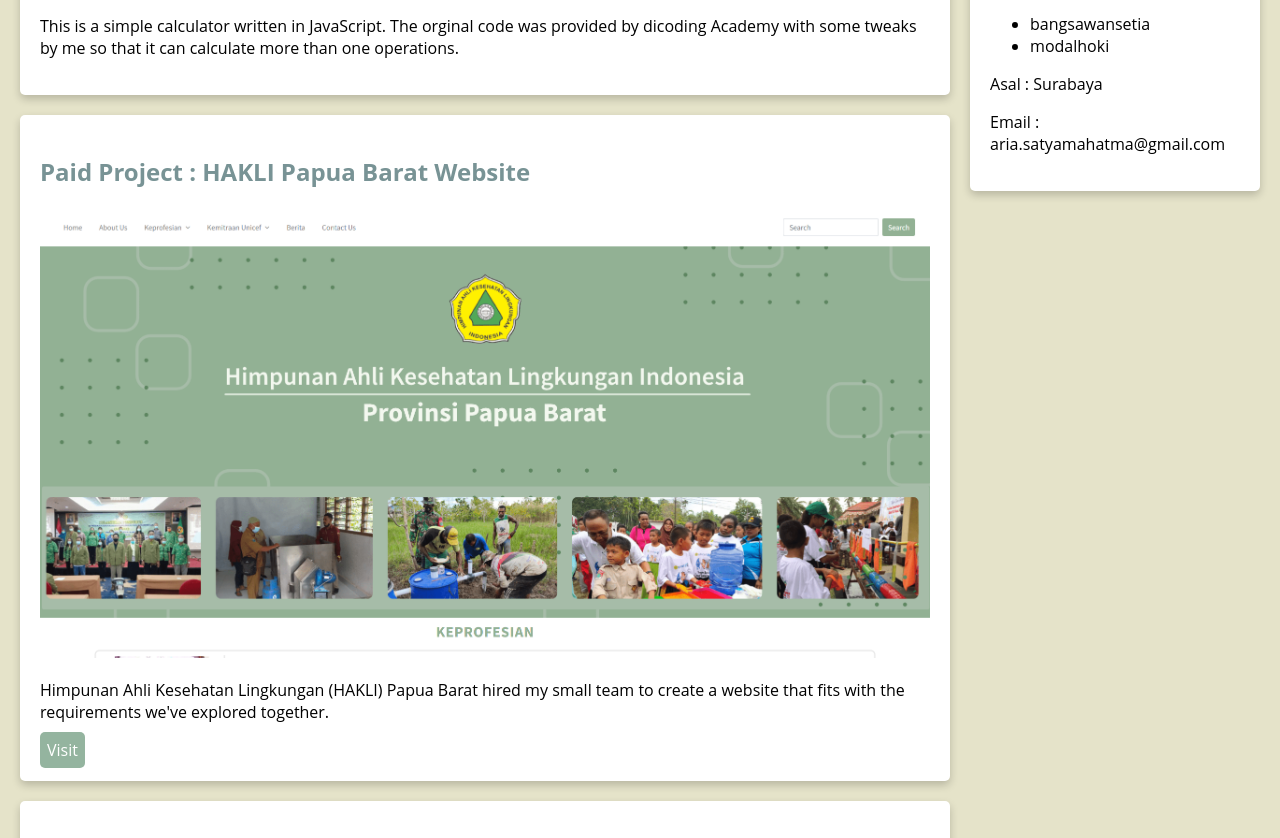
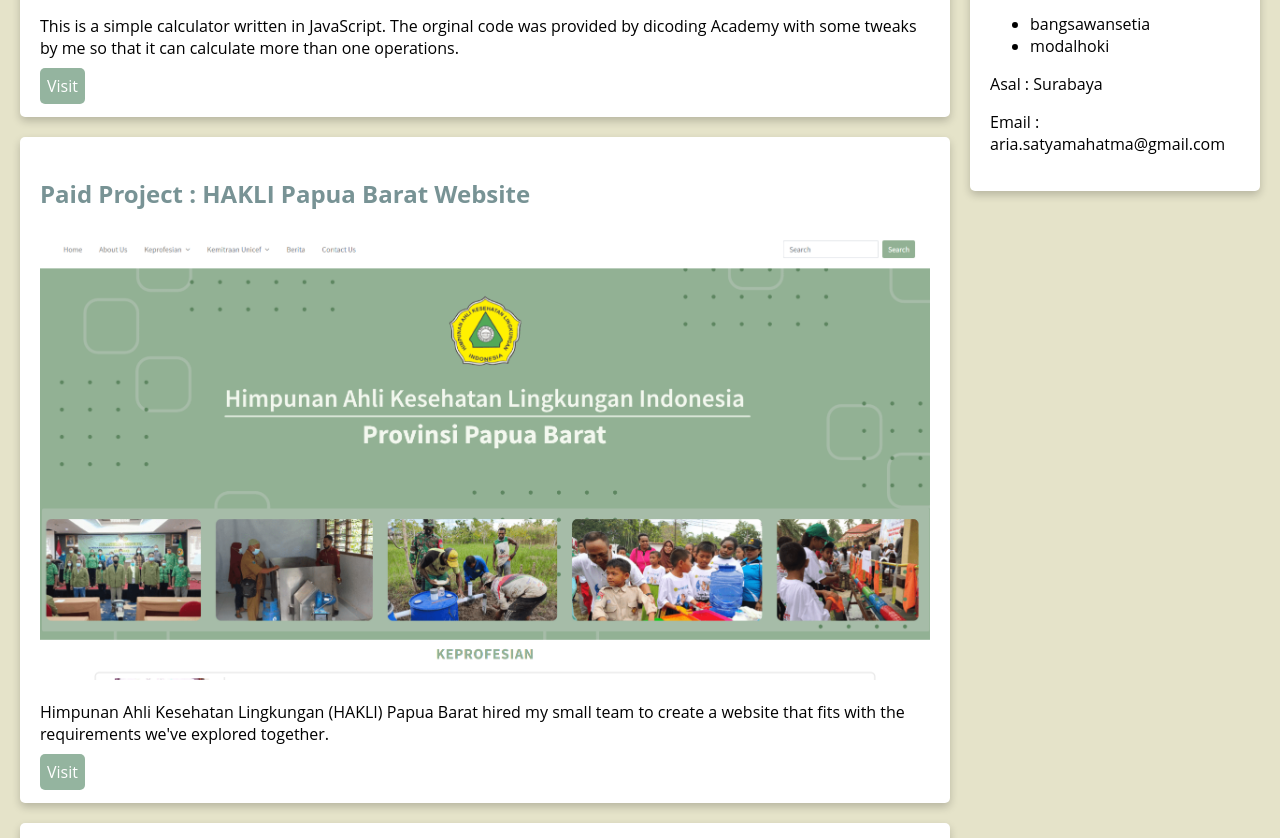
Before and after one commit to modalhoki/ada-portfolio-four, a plain HTML site: page index.html in a window 1280 px wide. Shown: the part 841-1679 px from the top of the page. Drawn offline with Linux system fonts and the light colour scheme.

Commit message:
Update index.html

```diff
--- a/index.html
+++ b/index.html
@@ -39,6 +39,7 @@
                         Academy
                         with some tweaks by me so that it can calculate more than one operations.
                     </p>
+                    <a class="tombol" href="https://bangsawansetia.site/ada-portfolio-six/">Visit</a>
                 </article>
             </section>
 
```
